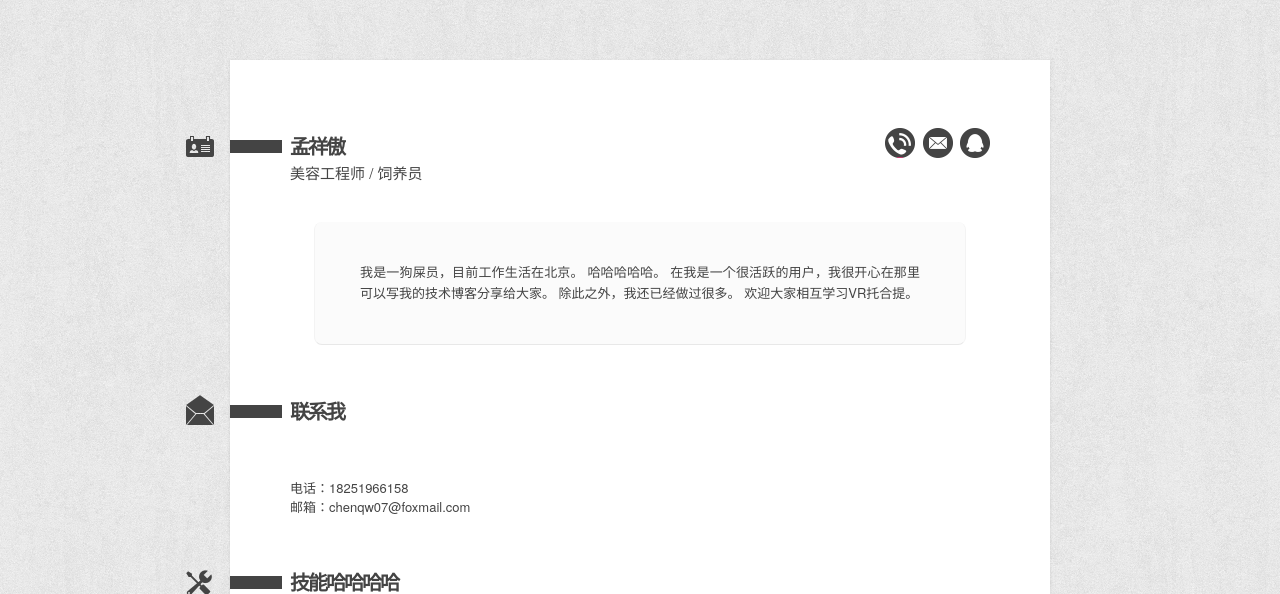
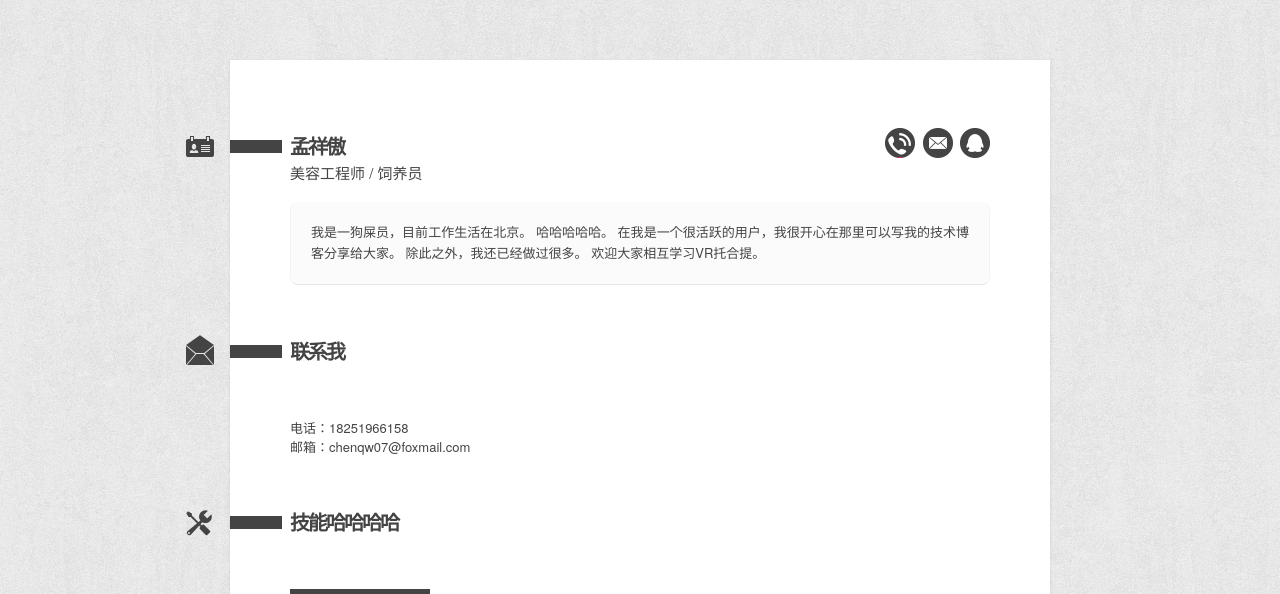
Before and after one commit to Tatata07/chenqw.github.io, a PHP site: page /index.html in a window 1280 px wide. Shown: the top 594 px of the page. Run offline with PHP 8.4, Linux system fonts and the light colour scheme.

Commit message:
Update style.css

```diff
--- a/css/style.css
+++ b/css/style.css
@@ -193,9 +193,9 @@ h2#contact:before {
 
 #bio p {
     clear: left;
-    margin: 40px auto;
-    padding: 40px 45px;
-    max-width: 560px;
+    margin: 20px auto;
+    padding: 20px 20px;
+    max-width: 760px;
     background: #fbfbfb;
     border: 1px solid #f3f3f3;
     border-radius: 8px;
```
